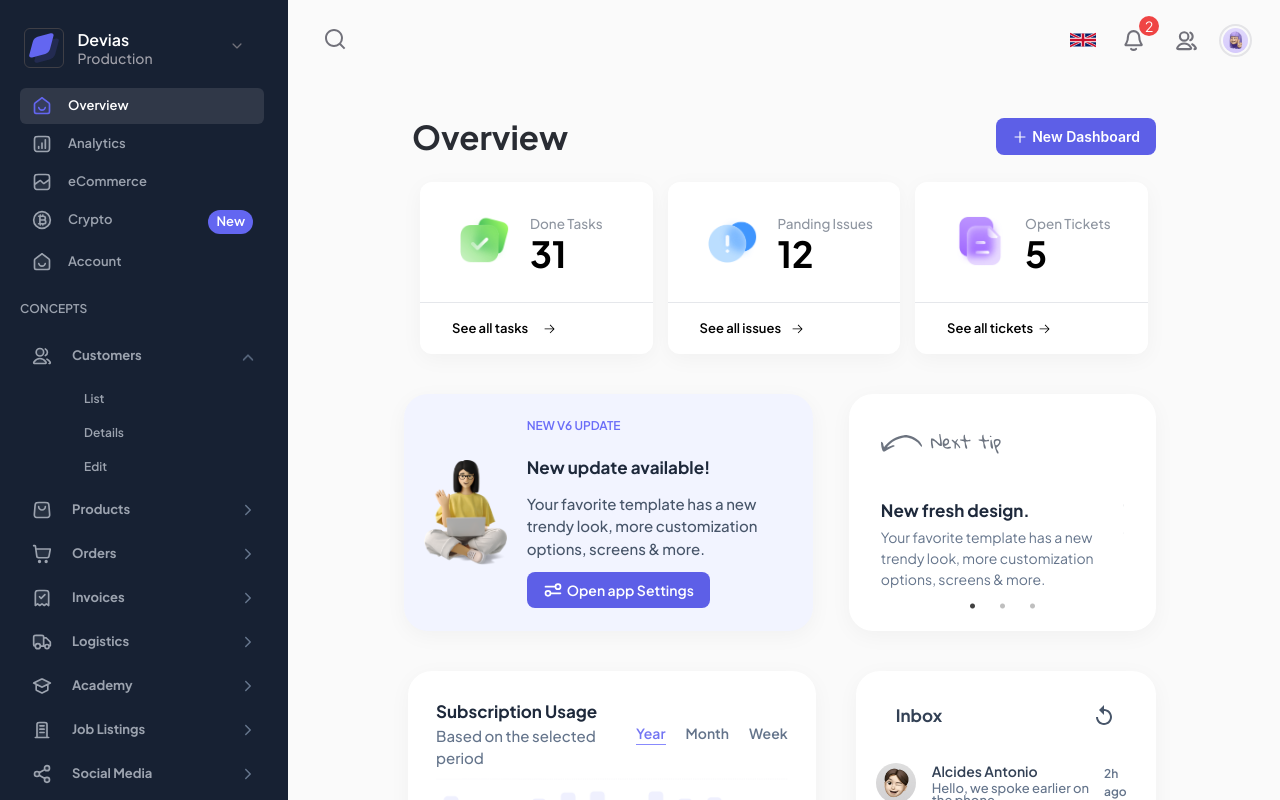
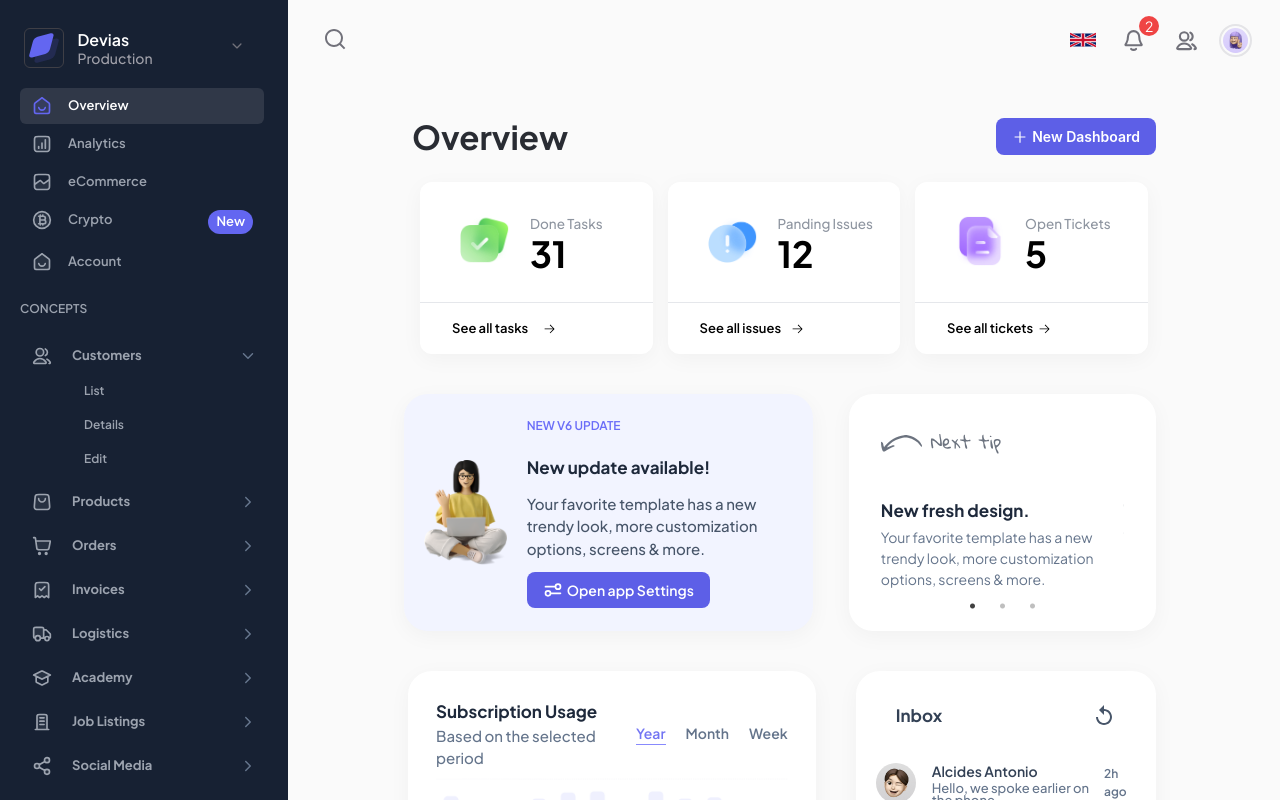
Before and after one commit to AnishaIshu/Devias, a Next.js app: page / in a window 1280 px wide. Both pictures are taken after a click on the button 248 px from the left and 355 px from the top of the page. Built offline with nearby package versions, Linux system fonts and the light colour scheme.

Commit message:
new branch

```diff
--- a/src/app/components/Inbox.tsx
+++ b/src/app/components/Inbox.tsx
@@ -90,7 +90,7 @@ const Inbox = () => {
 
 
 <div className='px-5 py-2 text-[13px] font-semibold'>
-            <div className='flex items-center justify-between rippleButtonDashboard hover:bg-zinc-100 py-2 w-32 px-3 rounded-lg cursor-pointer'>
+            <div className='flex items-center justify-between rippleButtonDashboard hover:bg-zinc-100 py-2 w-32 px-4 rounded-lg cursor-pointer'>
             Go to Chat
           <VscArrowRight />
             </div>
--- a/src/app/components/Languages.tsx
+++ b/src/app/components/Languages.tsx
@@ -70,6 +70,8 @@ export const Languages = () => {
               );
             })}
           </div>
+
+
           </div>
     </ClickAwayListener>
   );
--- a/src/app/components/MusicSubElement.tsx
+++ b/src/app/components/MusicSubElement.tsx
@@ -1,44 +1,22 @@
 import Image from 'next/image'
 import React, { useState } from 'react'
 import { IoIosArrowDown } from "react-icons/io";
-import { motion,Variants } from "framer-motion";
+import { AnimatePresence, motion } from "framer-motion";
 
 
 const MusicSubElement:any = ({ musicData }: { musicData: any}) => {
 
     const [levelDropDown, setLevelDropDown] = useState(false);
     const [dropDownIcon, setDropdownIcon] = useState(false)
-    const [isOpen, setIsOpen] = useState(false);
     const levelData = () => {
         setLevelDropDown(!levelDropDown);
         setDropdownIcon(!dropDownIcon)
     }
 
-    const [nestedList, setNestedList] = useState(false)
-    const handleList = () => {
-      setNestedList(!nestedList);
-    }
+  return (
+<motion.nav className='my-2'>
 
-    const itemVariants: Variants = {
-      open: {
-        opacity: 1,
-        y: 0,
-        transition: { type: "spring", stiffness: 300, damping: 24 }
-      },
-      closed: { opacity: 0, y: 20, transition: { duration: 0.8 } }
-    };
-
-  return (
-<motion.nav onClick={levelData}  initial={false}
-animate={isOpen ? "open" : "closed"}
-className="menu">
-
-
-
-      <motion.div whileTap={{ scale: 0.97 }}
-onClick={() => setIsOpen(!isOpen)}>
-
- <motion.div className='flex items-center justify-between py-2 rounded-md rippleButton hover:bg-[#303848] pr-2 cursor-pointer  my-2'>
+ <motion.div  onClick={levelData} className='flex items-center justify-between py-2 rounded-md rippleButton hover:bg-[#303848] pr-2 cursor-pointer'>
 
     <div className='flex gap-5'>
       <Image
@@ -53,66 +31,37 @@ onClick={() => setIsOpen(!isOpen)}>
         </h1>
     </div>
 
-
-
-     <motion.button className='text-slate-500' whileTap={{ scale: 0.97 }}
-  onClick={() => setIsOpen(!isOpen)}
-  >
-     <motion.div
-    variants={{
-      open: { rotate: 180 },
-      closed: { rotate: 0 }
-    }}
-    transition={{ duration: 0.2 }}
-    style={{ originY: 0.55 }}
-  >
+     <motion.button className='text-slate-500'>
+     <motion.div>
      {musicData.sub ? <div>{dropDownIcon ? <IoIosArrowDown/> : <div>{musicData.icon}</div>}</div> : ''}
   </motion.div>
      </motion.button>
+     </motion.div>
 
 
 
-
-     </motion.div>
-
-  </motion.div>
-
-
-<motion.ul variants={{
-              open: {
-                clipPath: "inset(0% 0% 0% 0% round 10px)",
-                transition: {
-                  type: "spring",
-                  bounce: 0,
-                  duration: 0.7,
-                  delayChildren: 0.3,
-                  staggerChildren: 0.05
-                }
-              },
-              closed: {
-                clipPath: "inset(10% 50% 90% 50% round 10px)",
-                transition: {
-                  type: "spring",
-                  bounce: 0,
-                  duration: 0.3
-                }
-              }
-            }}
-            style={{ pointerEvents: isOpen ? "auto" : "none" }} >
-
+    <AnimatePresence>
+      {levelDropDown &&  (
+    <motion.ul  initial={{ height: 0 }}
+                  animate={{ height: "auto" }}
+                  exit={{ height: 0 }}
+                  className="overflow-hidden">
     {musicData?.sub?.map((ele: any, index: number) => {
                 return(
                     <div key={index}>
-                   {levelDropDown ?
-                    <motion.li variants={itemVariants} className="flex items-center justify-between px-6 my-1 rippleButton hover:bg-[#303848] rounded-lg py-1 cursor-pointer">
+                        <li className="flex items-center justify-between px-6 my-1 rippleButton hover:bg-[#303848] rounded-lg py-1 cursor-pointer">
                     <h1 className="text-[#9ca3af] py-1 pl-8 text-[12px]  font-semibold text-left rounded-md cursor-pointer">{ele}</h1>
-                <div onClick={handleList} className='text-[#9ca3af]'>
+                    <div className='text-[#9ca3af]'>
                     </div>
-             </motion.li> : ""}
+                 </li>
                   </div>
                 )
                })}
     </motion.ul>
+      )
+
+}
+</AnimatePresence>
 
 
     </motion.nav>
--- a/src/app/components/Notification.tsx
+++ b/src/app/components/Notification.tsx
@@ -75,7 +75,7 @@ export const Notification = () => {
 
 
 
-            <div className={`bg-white shadow-md rounded-md absolute select-none   mx-3 z-10 top-16 lg:right-10 right-0 xl:right-[26rem] dropdownDiv ${notification ? "active" : ""}`}>
+            <div className={`bg-white shadow-md rounded-md absolute select-none   mx-3 z-10 top-16 lg:right-10 right-0 xl:right-[26rem] dropdownNotify ${notification ? "active" : ""}`}>
 
 
               <div className="flex items-center justify-between py-4 px-4">
--- a/src/app/components/Overview.tsx
+++ b/src/app/components/Overview.tsx
@@ -47,7 +47,6 @@ const Overview = () => {
 <div className="md:flex md:flex-row flex-col items-center justify-between mx-5">
 {overviewData.map((item, index) => {
 
-  console.log(Image, "kjdfhjfk")
   return (
 <div key={index} className="boxShadow bg-white w-full md:w-[32%] pt-8 rounded-xl my-5">
         <div className="flex items-start pl-10 gap-5">
--- /dev/null
+++ b/src/app/components/PagesNestedList.tsx
@@ -0,0 +1,41 @@
+"use client"
+import { AnimatePresence, motion } from 'framer-motion'
+import React, { useState }  from 'react'
+
+const PagesNestedList  = ({pagesData} : {pagesData : any}) => {
+    const [nested, setNested] = useState(false);
+    const nestedData = () => {
+        setNested(!nested)
+        console.log(nestedData ,  "ssssss")
+    }
+
+    return (
+        <div>
+            {nested &&
+
+         <AnimatePresence>
+         <motion.ul
+         initial={{ height: 0 }}
+         animate={{ height: "auto" }}
+         exit={{ height: 0 }}
+         className="overflow-hidden">
+
+           {pagesData?.map((elem: any, index: number) => {
+               return(
+                   <div key={index} >
+               <div className="flex items-center pl-10 justify-between my-1 rippleButton hover:bg-[#303848] rounded-lg py-1">
+               <h1 className="text-[#9ca3af] pl-8 py-1 text-[12px]  font-semibold text-left rounded-md cursor-pointer">{elem}</h1>
+             </div>
+              </div>
+             )
+            })}
+         </motion.ul>
+
+         </AnimatePresence>
+}
+
+    </div>
+  )
+}
+
+export default PagesNestedList
--- a/src/app/components/PagesSubEle.tsx
+++ b/src/app/components/PagesSubEle.tsx
@@ -3,43 +3,28 @@ import Image from "next/image";
 import React from "react";
 import { useState } from "react";
 import { IoIosArrowDown } from "react-icons/io";
-import { motion,Variants } from "framer-motion";
+import { AnimatePresence, motion } from "framer-motion";
+import PagesNestedList from "./PagesNestedList";
 const PagesSubEle: any = ({ pagesData }: { pagesData: any }) => {
     const [dropDown, setDropdown] = useState(false);
     const [dropDownIcon, setDropdownIcon] = useState(false)
-     const [isOpen, setIsOpen] = useState(false);
     const dataList = () => {
     setDropdown(!dropDown);
     setDropdownIcon(!dropDownIcon)
   };
-  const [nested, setNested] = useState(false);
-  const nestedData = () => {
-     setNested(!nested)
-  }
-   const itemVariants: Variants = {
-    open: {
-      opacity: 1,
-      y: 0,
-      transition: { type: "spring", stiffness: 300, damping: 24 }
-    },
-    closed: { opacity: 0, y: 20, transition: { duration: 0.8 } }
-  };
-  console.log(pagesData?.sub);
+
+
 
   return (
     <>
 
-    <motion.nav initial={false}
-      animate={isOpen ? "open" : "closed"}
-      className="menu">
+<motion.nav className="my-2">
 
 
-            <motion.div whileTap={{ scale: 0.97 }}
-onClick={() => setIsOpen(!isOpen)}>
 
-      <motion.div
+<motion.div
         onClick={dataList}
-        className='flex items-center justify-between py-2 rounded-md rippleButton hover:bg-[#303848] cursor-pointer my-2'
+        className='flex items-center justify-between py-2 rounded-md rippleButton hover:bg-[#303848] cursor-pointer'
       >
 
 
@@ -58,87 +43,51 @@ onClick={() => setIsOpen(!isOpen)}>
           </div>
         </div>
 
-
-
-        <motion.button className=' text-slate-500 mr-4' whileTap={{ scale: 0.97 }}
-        onClick={() => setIsOpen(!isOpen)}>
-              <motion.div
-          variants={{
-            open: { rotate: 180 },
-            closed: { rotate: 0 }
-          }}
-          transition={{ duration: 0.2 }}
-          style={{ originY: 0.55 }}
-        >
+        <motion.button className=' text-slate-500 mr-4'>
+              <motion.div>
            {pagesData.sub ? <div>{dropDownIcon ? <IoIosArrowDown/> : <div>{pagesData.icon}</div>}</div> : ''}
            </motion.div>
         </motion.button>
-</motion.div>
+
 
 </motion.div>
 
 
 
-<motion.ul  variants={{
-              open: {
-                clipPath: "inset(0% 0% 0% 0% round 10px)",
-                transition: {
-                  type: "spring",
-                  bounce: 0,
-                  duration: 0.7,
-                  delayChildren: 0.3,
-                  staggerChildren: 0.05
-                }
-              },
-              closed: {
-                clipPath: "inset(10% 50% 90% 50% round 10px)",
-                transition: {
-                  type: "spring",
-                  bounce: 0,
-                  duration: 0.3
-                }
-              }
-            }}
-            style={{ pointerEvents: isOpen ? "auto" : "none" }} >
+
+<AnimatePresence>
+
+  {dropDown && (
+    <motion.ul initial={{ height: 0 }}
+    animate={{ height: "auto" }}
+    exit={{ height: 0 }}
+    className="overflow-hidden" >
 {pagesData?.sub?.map((ele: any, index: number) => {
+
     return (
 <div key={index}>
-{dropDown &&
-<motion.li variants={itemVariants} onClick={nestedData} className="flex items-center justify-between my-1 px-3 rippleButton hover:bg-[#303848] rounded-lg py-1  cursor-pointer">
+
+<li  className="flex items-center justify-between my-1 px-3 rippleButton hover:bg-[#303848] rounded-lg py-1  cursor-pointer">
     <h1 className="text-[#9ca3af] pl-8 py-2 text-[12px]  font-semibold text-left rounded-md ">{ele.authName}</h1>
      <div className="text-slate-600 ">
      {dropDownIcon ? <div>{ele.arrow}</div> : <IoIosArrowDown /> }
      </div>
-</motion.li>
-    }
-   {nested? <NestedPageEle  key={index} pagesData = {ele?.sub}/> :''}
+</li>
+
 </div>
     )
 })}
 </motion.ul>
+  )}
+
+</AnimatePresence>
 
 </motion.nav>
     </>
   );
 };
+
+
+
+
 export default PagesSubEle;
-
-// nested dropdown
-
-export  function NestedPageEle({pagesData}:any) {
-
-  return (
-    <div>
-
-      {pagesData?.map((elem: any, index: number) => {
-        return(
-          <div key={index} >
-          <div className="flex items-center pl-10 justify-between my-1 rippleButton hover:bg-[#303848] rounded-lg py-1">
-          <h1 className="text-[#9ca3af] pl-8 py-1 text-[12px]  font-semibold text-left rounded-md cursor-pointer">{elem}</h1>
-        </div>
-         </div>
-        )
-      })}
-    </div>
-  )
-}
--- a/src/app/components/SideBar.tsx
+++ b/src/app/components/SideBar.tsx
@@ -263,6 +263,7 @@ const SideBar = () => {
   };
 
 
+
   return (
     <>
       {!menuShow ? (
--- a/src/app/components/SubElement.tsx
+++ b/src/app/components/SubElement.tsx
@@ -3,42 +3,27 @@
 import Image from "next/image";
 import React from "react";
 import { useState } from "react";
-import { IoIosArrowDown } from 'react-icons/io';
-import { motion,Variants } from "framer-motion";
+import { IoIosArrowDown } from "react-icons/io";
+import { AnimatePresence, motion } from "framer-motion";
 
-const SubElement:any = ({ conceptData }: { conceptData: any }) => {
+const SubElement: any = ({ conceptData }: { conceptData: any }) => {
   // conceptMap dropdown list
   const [dropDown, setDropdown] = useState(false);
-  const [dropdownIcon, setDropdownIcon] = useState(false)
-  const [isOpen, setIsOpen] = useState(false);
+  const [dropdownIcon, setDropdownIcon] = useState(false);
   const dataDrop = () => {
     setDropdown(!dropDown);
     setDropdownIcon(!dropdownIcon);
   };
 
-  const itemVariants: Variants = {
-    open: {
-      opacity: 1,
-      y: 0,
-      transition: { type: "spring", stiffness: 300, damping: 24 }
-    },
-    closed: { opacity: 0, y: 20, transition: { duration: 0.8 } }
-  };
-
-  console.log(conceptData?.sub);
+  // console.log(conceptData?.sub);
+  // console.log(conceptData)
   return (
     <>
-      <motion.nav onClick={dataDrop}  initial={false}
-      animate={isOpen ? "open" : "closed"}
-      className="menu">
+      <motion.nav className="my-2">
+        <motion.div onClick={dataDrop}>
 
 
-
-            <motion.div whileTap={{ scale: 0.97 }}
-onClick={() => setIsOpen(!isOpen)}>
-
-       <motion.div className='flex items-center justify-between py-2 rounded-md rippleButton hover:bg-[#303848] pr-2 cursor-pointer  my-2'>
-
+          <motion.div className='flex items-center justify-between py-2 rounded-md rippleButton hover:bg-[#303848] pr-2 cursor-pointer'>
             <div className='flex gap-5'>
               <Image
                 src={conceptData.img}
@@ -51,61 +36,53 @@ onClick={() => setIsOpen(!isOpen)}>
                 {conceptData.name}
               </h1>
             </div>
-           <motion.button className='text-slate-500' whileTap={{ scale: 0.97 }}
-        onClick={() => setIsOpen(!isOpen)}
-        >
-           <motion.div
-          variants={{
-            open: { rotate: 180 },
-            closed: { rotate: 0 }
-          }}
-          transition={{ duration: 0.2 }}
-          style={{ originY: 0.55 }}
-        >
-           {conceptData.sub ? <div>{dropdownIcon ? <IoIosArrowDown/> : <div>{conceptData.icon}</div>}</div> : ''}
-
+            <motion.button className='text-slate-500'>
+              <motion.div>
+                {conceptData.sub ? (
+                  <div>
+                    {dropdownIcon ? (
+                      <IoIosArrowDown />
+                    ) : (
+                      <div>{conceptData.icon}</div>
+                    )}
+                  </div>
+                ) : (
+                  ""
+                )}
               </motion.div>
             </motion.button>
+          </motion.div>
 
         </motion.div>
 
 
-        </motion.div>
 
-         <motion.ul variants={{
-              open: {
-                clipPath: "inset(0% 0% 0% 0% round 10px)",
-                transition: {
-                  type: "spring",
-                  bounce: 0,
-                  duration: 0.9,
-                  delayChildren: 0.3,
-                  staggerChildren: 0.05
-                }
-              },
-              closed: {
-                clipPath: "inset(10% 50% 90% 50% round 10px)",
-                transition: {
-                  type: "spring",
-                  bounce: 0,
-                  duration: 0.9
-                }
-              }
-            }}
-            style={{ pointerEvents: isOpen ? "auto" : "none" }} >
-
+        <AnimatePresence>
+          {dropDown &&
+          (
+          <motion.ul
+              initial={{ height: 0 }}
+              animate={{ height: "auto" }}
+              exit={{ height: 0 }}
+              className="overflow-hidden"
+            >
+          <div>
               {conceptData?.sub?.map((ele: any, index: number) => {
                 return (
                   <div key={index}>
-       {dropDown?
-       <motion.li variants={itemVariants} className='text-[12px] text-[#9ca3af] font-semibold text-left pl-16 py-2 rounded-md cursor-pointer hover:bg-[#303848]'>
+                    <li className='text-[12px] text-[#9ca3af] font-semibold rippleButton text-left pl-16 py-2 rounded-md cursor-pointer hover:bg-[#303848]'>
                       {ele}
-       </motion.li>
-      : ""}
+                    </li>
                   </div>
                 );
               })}
+          </div>
             </motion.ul>
+          )
+
+          }
+        </AnimatePresence>
+
       </motion.nav>
     </>
   );
--- a/src/app/components/UpcommingEvent.tsx
+++ b/src/app/components/UpcommingEvent.tsx
@@ -34,8 +34,6 @@ const UpcommingEvent = [
         icon :   <SlCalender />
     },
 ]
-
-
   return (
     <>
      <div className='bg-[#fff] mt-8 boxShadow mx-3 md:w-[45%] rounded-3xl'>
@@ -69,8 +67,8 @@ const UpcommingEvent = [
 
 
 <hr />
-<div className='px-5 py-2 text-[13px] font-semibold'>
-            <div className='flex items-center justify-between rippleButtonDashboard hover:bg-zinc-100 py-2 w-32 px-3 rounded-lg cursor-pointer'>
+<div className='px-3 py-2 text-[13px] font-semibold'>
+            <div className='flex items-center justify-between rippleButtonDashboard hover:bg-zinc-100 py-2 w-24 px-4 rounded-lg cursor-pointer'>
           See all
           <VscArrowRight />
             </div>
--- a/src/app/globals.css
+++ b/src/app/globals.css
@@ -17,7 +17,6 @@
     Arial, sans-serif, "Apple Color Emoji", "Segoe UI Emoji";
 }
 .sideBarColor {
-  /* background-color: #1a2236; */
   background-color: #172133;
 }
 
@@ -76,7 +75,7 @@
   position: relative;
   overflow: hidden;
   background-position: center;
-  transition: background 1.2s;
+  transition: background 0.8s;
 }
 
 .rippleButton:hover {
@@ -103,7 +102,7 @@
   position: relative;
   overflow: hidden;
   background-position: center;
-  transition: background 1.2s;
+  transition: background 0.8s;
 }
 
 .rippleButtonDashboard:hover {
@@ -117,20 +116,16 @@
 }
 
 
-
-
 /* blueBtn */
 .rippleButtonBlueBtn {
   position: relative;
   overflow: hidden;
   background-position: center;
-  transition: background 1.2s;
+  transition: background 0.8s;
 }
-
 .rippleButtonBlueBtn:hover {
   background: #5c5ff4 radial-gradient(circle, transparent 1%, #5c5ff4 1%) center/15000%;
 }
-
 .rippleButtonBlueBtn:active {
   background-color: #6eb9f7;
   background-size: 100%;
@@ -150,8 +145,22 @@
 .dropdownDiv.active {
   transform: scale(1);
   transform-origin: 200px 20px;
-  /* transform-origin: -50px -50px; */
   transition: all 0.2s;
   opacity: 1;
   pointer-events: all;
 }
+
+.dropdownNotify {
+  transform: scale(0.7);
+  opacity: 0;
+  transform-origin: 200px 200px;
+  transition: all 0.2s;
+  pointer-events: none;
+}
+.dropdownNotify.active {
+  transform: scale(1);
+  transform-origin: 200px -100px;
+  transition: all 0.2s;
+  opacity: 1;
+  pointer-events: all;
+}
```
Lines whose indentation alone changed are shown as unchanged.
